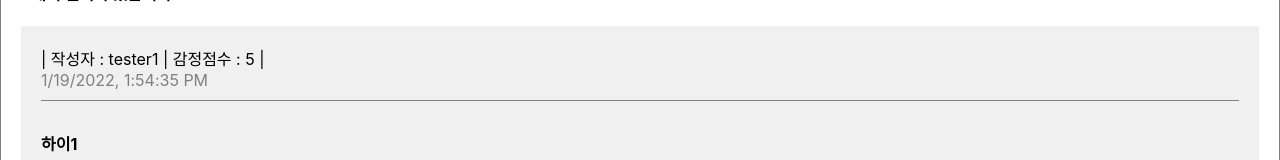
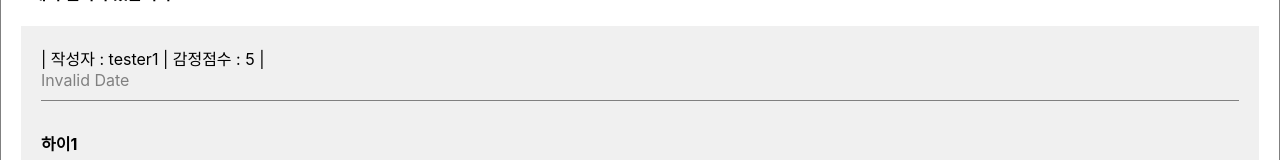
Before and after one commit to hyeonukdev/simple_diary, a React (Create React App) app: page / in a window 1280 px wide. Shown: the part 610-770 px from the top of the page. Built offline with nearby package versions, Linux system fonts and the light colour scheme.

Commit message:
:monocle_face: Add dummyData

```diff
--- a/src/App.js
+++ b/src/App.js
@@ -1,35 +1,12 @@
 import DiaryEditor from "./pages/DiaryEditor";
 import DiaryList from "./pages/DiaryList";
-
-const dummyList = [
-  {
-    id: 1,
-    author: "tester1",
-    content: "하이1",
-    emotion: 5,
-    created_date: new Date().getTime(),
-  },
-  {
-    id: 2,
-    author: "tester2",
-    content: "하이2",
-    emotion: 5,
-    created_date: new Date().getTime(),
-  },
-  {
-    id: 3,
-    author: "tester1",
-    content: "하이3",
-    emotion: 5,
-    created_date: new Date().getTime(),
-  },
-];
+import dummyData from "./datas/dummy.json";
 
 const App = () => {
   return (
     <div className="App">
       <DiaryEditor />
-      <DiaryList diaryList={dummyList} />
+      <DiaryList diaryList={dummyData} />
     </div>
   );
 };
--- /dev/null
+++ b/src/datas/dummy.json
@@ -0,0 +1,26 @@
+{
+  "filename": "dummy",
+  "datas": [
+    {
+      "id": 1,
+      "author": "tester1",
+      "content": "하이1",
+      "emotion": 5,
+      "created_date": "2022. 1. 19. 오후 11:21:15"
+    },
+    {
+      "id": 2,
+      "author": "tester2",
+      "content": "하이2",
+      "emotion": 5,
+      "created_date": "2022. 1. 19. 오후 11:21:15"
+    },
+    {
+      "id": 3,
+      "author": "tester1",
+      "content": "하이3",
+      "emotion": 5,
+      "created_date": "2022. 1. 19. 오후 11:21:15"
+    }
+  ]
+}
--- a/src/pages/DiaryList.js
+++ b/src/pages/DiaryList.js
@@ -2,12 +2,13 @@ import DiaryItem from "./DiaryItem";
 import "./DiaryList.css";
 
 const DiaryList = ({ diaryList }) => {
+  console.log(diaryList.datas);
   return (
     <div className="DiaryList">
       <h2>일기 리스트</h2>
-      <h4>{diaryList.length}개의 일기가 있습니다.</h4>
+      <h4>{diaryList.datas.length}개의 일기가 있습니다.</h4>
       <div>
-        {diaryList.map((it) => (
+        {diaryList.datas.map((it) => (
           <DiaryItem key={`diaryitem_${it.id}`} {...it} />
         ))}
       </div>
```
